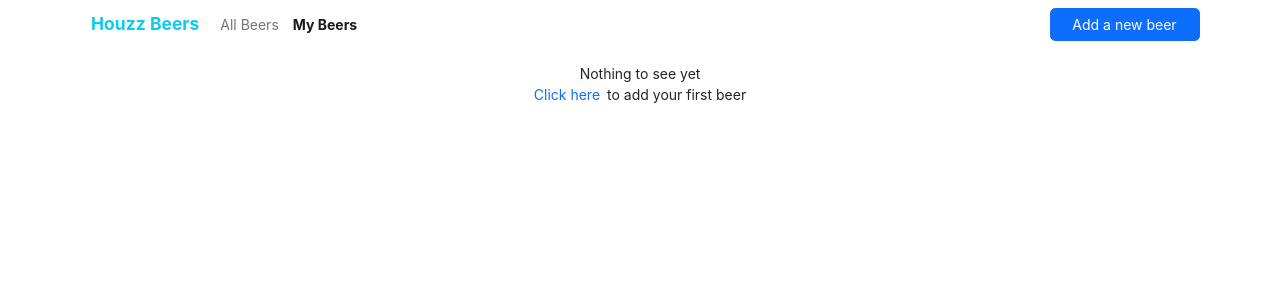
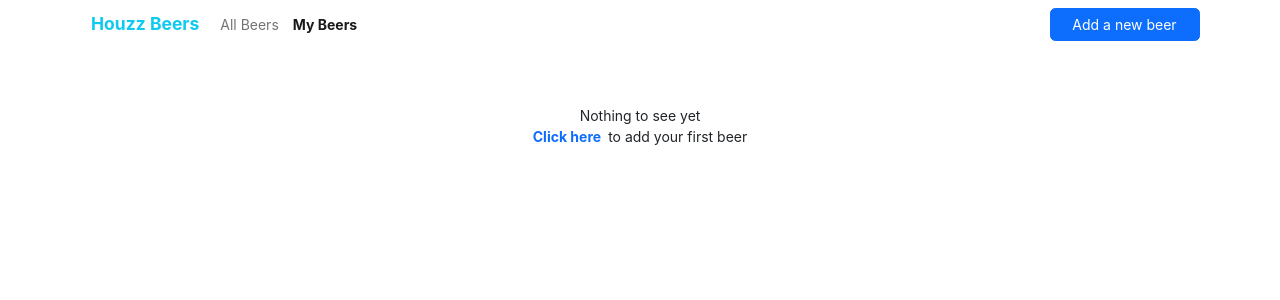
Before and after one commit to jaggs007/houzz-beer, a React (Create React App) app: page /custom-beers in a window 1280 px wide. Shown: the top 300 px of the page. Built offline with nearby package versions, Linux system fonts and the light colour scheme.

Commit message:
Add spacing

```diff
--- a/src/components/CustomBeers/index.tsx
+++ b/src/components/CustomBeers/index.tsx
@@ -38,14 +38,14 @@ interface EmptyContainerI {
 }
 const EmptyContainer: React.FC<EmptyContainerI> = ({ onOpenModal }) => {
   return (
-    <Container>
+    <Container className='pt-5'>
       <Row>
         <Col xs={12}>Nothing to see yet</Col>
         <Col xs={12}>
           <Row className='justify-content-center'>
             <Col>
               <p className='text-center'>
-                <span className='link-primary pe-2' onClick={onOpenModal} role='button'>
+                <span className='link-primary pe-2 fw-bold' onClick={onOpenModal} role='button'>
                   Click here
                 </span>
                 to add your first beer
```
